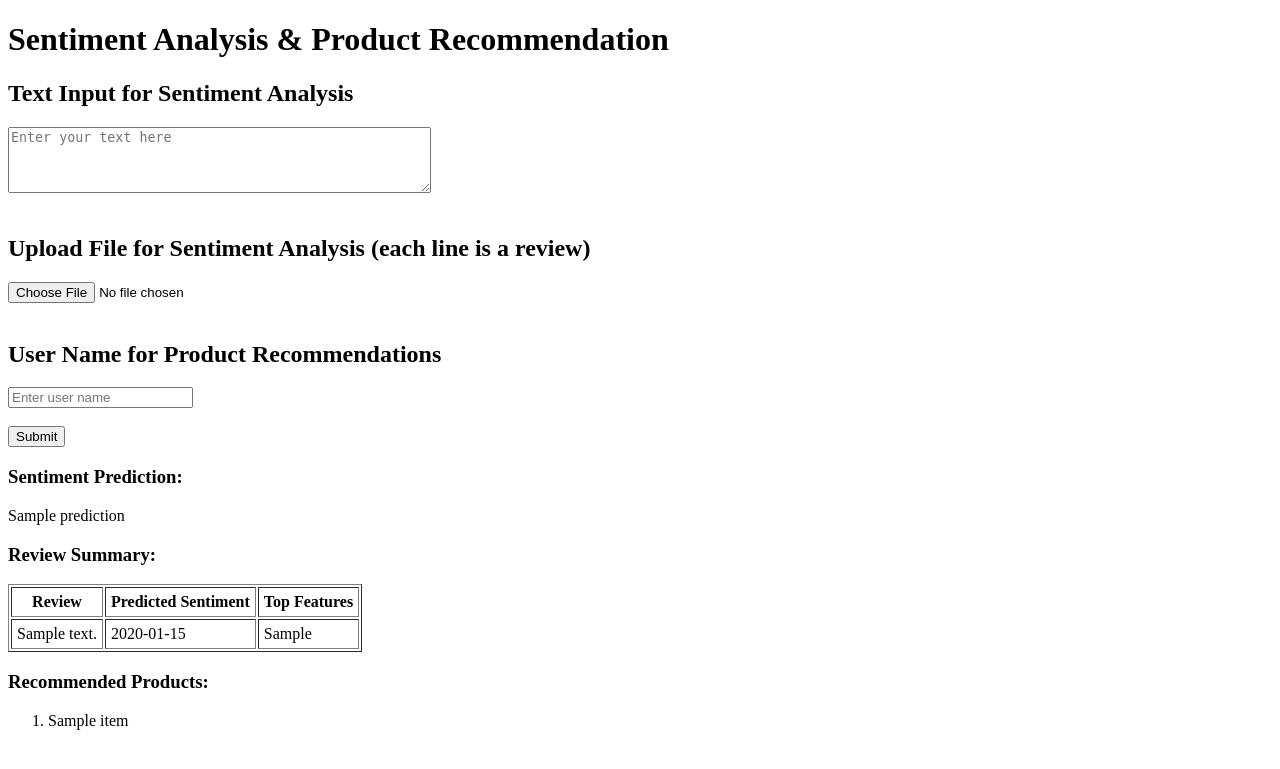
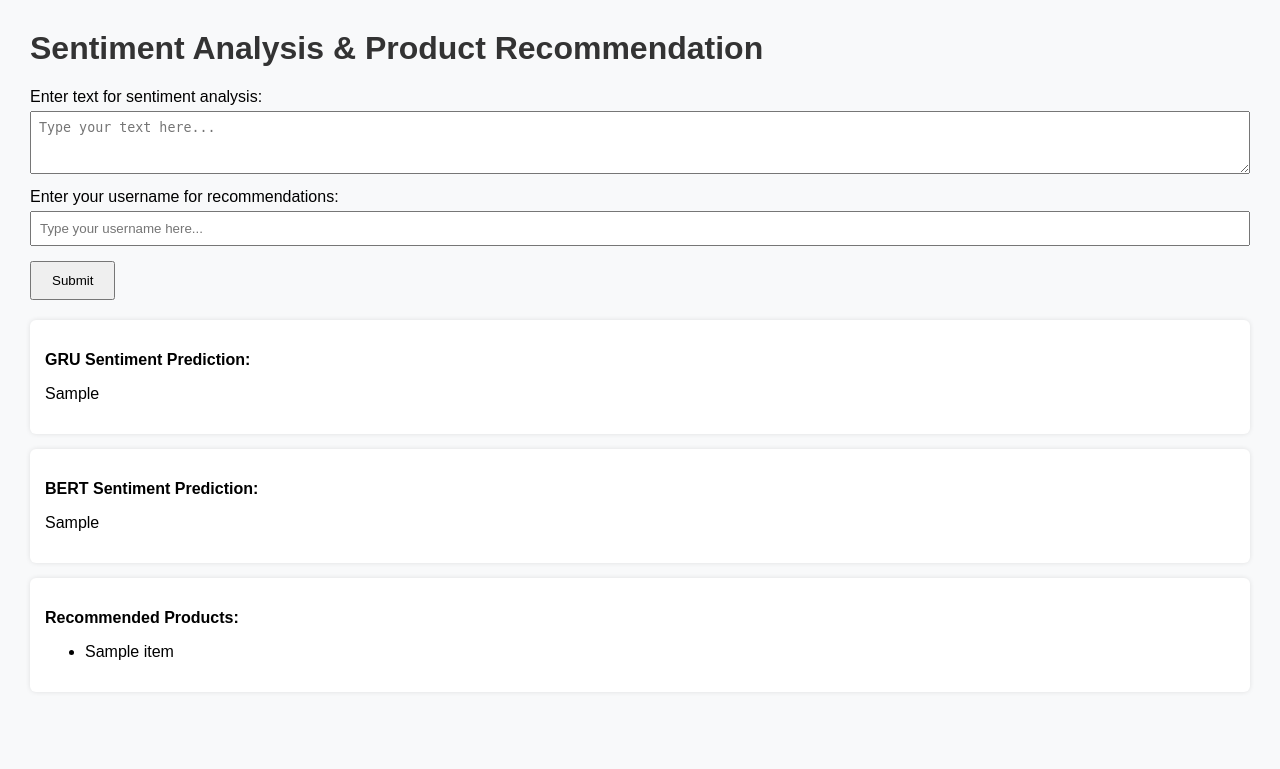
Before and after one commit to LavanyaKandikunta/E_Commerce_project_text_classification, a Flask app: template templates/index.html in a window 1280 px wide. Shown: the top 769 px of the page. Run offline with Flask 3, Linux system fonts and the light colour scheme; the template is opened without the code that fills it: most values are stand-ins (such as "Sample title", 1, 10 or a date in 2020).

Commit message:
30th update BERT model loaded to the app.py and updated accordingly

```diff
--- a/app.py
+++ b/app.py
@@ -10,24 +10,18 @@ import json
 import numpy as np
 import pandas as pd
 from sklearn.metrics.pairwise import cosine_similarity
-from sklearn.feature_extraction.text import TfidfVectorizer
-import zipfile
-import gdown
+import gdown, zipfile
 
-# ============================================================
-# Flask app
-# ============================================================
 app = Flask(__name__)
 
 # ============================================================
-# Environment & memory optimizations
+# 0️⃣ Environment setup for Render Free/Starter Tier
 # ============================================================
 os.environ["TF_CPP_MIN_LOG_LEVEL"] = "3"
 os.environ["CUDA_VISIBLE_DEVICES"] = "-1"
-os.environ["TF_FORCE_GPU_ALLOW_GROWTH"] = "false"
 
 # ============================================================
-# Model & metadata locations (lazy download)
+# 1️⃣ GRU model setup
 # ============================================================
 MODEL_DIR = "DL_models"
 os.makedirs(MODEL_DIR, exist_ok=True)
@@ -38,57 +32,92 @@ METADATA_FILE_ID = "1a_txG7ddnCViQ8bAuI_UPkrBRTqpsOEq"
 MODEL_FILE = os.path.join(MODEL_DIR, "gru_model.keras")
 METADATA_FILE = os.path.join(MODEL_DIR, "metadata.json")
 
-# ============================================================
-# Lazy-load GRU model + metadata + download only when needed
-# ============================================================
+if not os.path.exists(MODEL_FILE):
+    print("⚡ Downloading GRU model (.keras)...")
+    gdown.download(f"https://drive.google.com/uc?id={MODEL_FILE_ID}", MODEL_FILE, quiet=False)
+
+if not os.path.exists(METADATA_FILE):
+    print("⚡ Downloading metadata.json...")
+    gdown.download(f"https://drive.google.com/uc?id={METADATA_FILE_ID}", METADATA_FILE, quiet=False)
+
 gru_model = None
 tokenizer = None
 label_encoder = None
 
 def load_gru_model():
-    """Downloads and loads the GRU model + metadata only when needed."""
     global gru_model, tokenizer, label_encoder
-
-    # ---- Lazy download ----
-    if not os.path.exists(MODEL_FILE):
-        print("⚡ Downloading GRU model (.keras) from Google Drive...")
-        gdown.download(f"https://drive.google.com/uc?id={MODEL_FILE_ID}", MODEL_FILE, quiet=False)
-
-    if not os.path.exists(METADATA_FILE):
-        print("⚡ Downloading metadata.json from Google Drive...")
-        gdown.download(f"https://drive.google.com/uc?id={METADATA_FILE_ID}", METADATA_FILE, quiet=False)
-
-    # ---- Lazy load ----
     if gru_model is None:
+        import tensorflow as tf
         from tensorflow.keras.models import load_model
         from tensorflow.keras.preprocessing.text import tokenizer_from_json
-        import tensorflow as tf
-
-        tf.config.set_visible_devices([], 'GPU')
-        tf.get_logger().setLevel('ERROR')
 
         with open(METADATA_FILE, "r") as f:
             metadata = json.load(f)
-
         tokenizer = tokenizer_from_json(json.dumps(metadata["tokenizer"]))
         label_encoder = metadata["label_encoder"]
+
         gru_model = load_model(MODEL_FILE)
-
         print("✅ GRU model loaded successfully.")
     return gru_model
 
-def predict_text(text):
-    load_gru_model()  # ensures both download + load happen only once
-    if tokenizer is None or label_encoder is None:
-        return "⚠️ Model metadata missing"
+def predict_text_gru(text):
+    load_gru_model()
     seq = tokenizer.texts_to_sequences([text])
     seq = np.array(seq)
     pred_probs = gru_model.predict(seq)
-    idx = np.argmax(pred_probs, axis=1)[0]
-    return label_encoder.get(str(idx), "Unknown")
+    pred_index = np.argmax(pred_probs, axis=1)[0]
+    return label_encoder.get(str(pred_index), "Unknown")
+
+
 
 # ============================================================
-# Load user-product matrix (kept local for speed)
+# 2️⃣ BERT model setup (for model.safetensors)
+# ============================================================
+from transformers import BertTokenizer, BertForSequenceClassification
+import torch
+
+BERT_MODEL_DIR = "DL_models/bert_finetuned"
+
+bert_tokenizer = None
+bert_model = None
+
+def load_bert_model():
+    """
+    Lazy loads your fine-tuned BERT model that uses .safetensors format.
+    Hugging Face automatically detects and reads .safetensors files.
+    """
+    global bert_model, bert_tokenizer
+    if bert_model is None:
+        print("⚡ Loading fine-tuned BERT model (.safetensors)...")
+        bert_tokenizer = BertTokenizer.from_pretrained(BERT_MODEL_DIR)
+        bert_model = BertForSequenceClassification.from_pretrained(
+            BERT_MODEL_DIR,
+            from_tf=False,      # ensure we use PyTorch weights
+            torch_dtype=torch.float32,
+        )
+        bert_model.eval()  # inference mode (disables gradients)
+        print("✅ Fine-tuned BERT model loaded successfully (safetensors).")
+    return bert_model
+
+
+def predict_text_bert(text):
+    if bert_model is None or bert_tokenizer is None:
+        return "⚠️ BERT model not loaded"
+
+    inputs = bert_tokenizer(text, return_tensors="pt", truncation=True, padding=True)
+    with torch.no_grad():
+        outputs = bert_model(**inputs)
+        logits = outputs.logits
+        pred_id = torch.argmax(logits, dim=1).item()
+
+    # Convert model ID to human-readable label
+    pred_label = bert_label_map.get(pred_id, "Unknown")
+    return pred_label
+
+
+
+# ============================================================
+# 3️⃣ Recommendation system
 # ============================================================
 user_product_matrix = None
 if os.path.exists("user_product_matrix.csv"):
@@ -115,95 +144,58 @@ def recommend_products(user_name, top_n=5):
     return not_bought.sort_values(ascending=False).head(top_n).index.tolist()
 
 # ============================================================
-# Review summary + feature importance
-# ============================================================
-def summarize_reviews(texts):
-    results = []
-    for text in texts:
-        sentiment = predict_text(text)
-        results.append({"review": text, "sentiment": sentiment})
-
-    df = pd.DataFrame(results)
-
-    tfidf = TfidfVectorizer(max_features=5, stop_words='english')
-    tfidf_matrix = tfidf.fit_transform(texts)
-    feature_names = tfidf.get_feature_names_out()
-
-    top_features = []
-    for i in range(tfidf_matrix.shape[0]):
-        row = tfidf_matrix[i].toarray()[0]
-        top_idx = row.argsort()[-5:][::-1]
-        top_words = [feature_names[idx] for idx in top_idx if row[idx] > 0]
-        top_features.append(", ".join(top_words))
-
-    df["top_features"] = top_features
-    return df
-
-# ============================================================
-# Flask Routes
+# 4️⃣ Flask Routes
 # ============================================================
 @app.route("/", methods=["GET", "POST"])
 def home():
-    prediction = ""
+    prediction_gru = None
+    prediction_bert = None
     recommendations = []
-    summary_df = None
-
     if request.method == "POST":
         text_input = request.form.get("text_input")
         user_name = request.form.get("user_name")
-        file = request.files.get("file_input")
 
-        # File upload handling
-        if file:
-            lines = [line.decode("utf-8") for line in file.readlines()]
-            summary_df = summarize_reviews(lines)
-            prediction = summary_df.to_dict(orient="records")
+        if text_input:
+            prediction_gru = predict_text_gru(text_input)
+            prediction_bert = predict_text_bert(text_input)
 
-        # Single text input handling
-        if text_input:
-            prediction = predict_text(text_input)
-
-        # Product recommendations
         if user_name:
             recommendations = recommend_products(user_name)
+    return render_template("index.html",
+                           prediction_gru=prediction_gru,
+                           prediction_bert=prediction_bert,
+                           recommendations=recommendations)
 
-    return render_template("index.html",
-                           prediction=prediction,
-                           recommendations=recommendations,
-                           summary=summary_df)
+@app.route("/predict/gru", methods=["POST"])
+def api_gru():
+    data = request.get_json()
+    text = data.get("text", "")
+    return jsonify({"model": "GRU", "prediction": predict_text_gru(text)})
 
-@app.route("/predict", methods=["POST"])
-def predict_api():
-    data = request.get_json(force=True)
+@app.route("/predict/bert", methods=["POST"])
+def api_bert():
+    data = request.get_json()
     text = data.get("text", "")
-    if not text:
-        return jsonify({"error": "No text provided"}), 400
-    return jsonify({"text": text, "prediction": predict_text(text)})
+    return jsonify({"model": "BERT", "prediction": predict_text_bert(text)})
 
 @app.route("/recommend", methods=["POST"])
-def recommend_api():
-    data = request.get_json(force=True)
-    user_name = data.get("user")
-    top_n = data.get("top_n", 5)
-    recs = recommend_products(user_name, top_n)
-    return jsonify({"user": user_name, "recommendations": recs})
+def api_recommend():
+    data = request.get_json()
+    user = data.get("user")
+    recs = recommend_products(user)
+    return jsonify({"user": user, "recommendations": recs})
 
 @app.route("/status")
 def status():
     return jsonify({
-        "model_downloaded": os.path.exists(MODEL_FILE),
-        "metadata_downloaded": os.path.exists(METADATA_FILE),
         "gru_loaded": gru_model is not None,
-        "users": len(user_product_matrix) if user_product_matrix is not None else 0,
-        "products": user_product_matrix.shape[1] if user_product_matrix is not None else 0
+        "bert_loaded": bert_model is not None,
+        "users": len(user_product_matrix) if user_product_matrix is not None else 0
     })
 
 # ============================================================
-# Run app
+# 5️⃣ Run app
 # ============================================================
 if __name__ == "__main__":
     port = int(os.environ.get("PORT", 10000))
     app.run(host="0.0.0.0", port=port, debug=False)
-
-
-# In[ ]:
--- a/templates/index.html
+++ b/templates/index.html
@@ -1,55 +1,55 @@
 
 <!DOCTYPE html>
-<html>
+<html lang="en">
 <head>
-    <title>Sentiment & Recommendation App</title>
+    <meta charset="UTF-8">
+    <title>Multi-Model Sentiment & Recommendation App</title>
+    <style>
+        body { font-family: Arial, sans-serif; margin: 30px; background-color: #f8f9fa; }
+        h1 { color: #333; }
+        form { margin-bottom: 20px; }
+        input[type="text"], textarea { width: 100%; padding: 8px; margin: 5px 0 10px 0; box-sizing: border-box; }
+        button { padding: 10px 20px; margin-top: 5px; cursor: pointer; }
+        .result { background-color: #fff; padding: 15px; border-radius: 6px; box-shadow: 0 0 5px rgba(0,0,0,0.1); margin-top: 15px; }
+        .label { font-weight: bold; }
+    </style>
 </head>
 <body>
     <h1>Sentiment Analysis & Product Recommendation</h1>
 
-    <form method="POST" enctype="multipart/form-data">
-        <h2>Text Input for Sentiment Analysis</h2>
-        <textarea name="text_input" rows="4" cols="50" placeholder="Enter your text here"></textarea><br><br>
+    <form method="POST">
+        <label for="text_input">Enter text for sentiment analysis:</label>
+        <textarea name="text_input" id="text_input" rows="3" placeholder="Type your text here...">{{ request.form.get('text_input', '') }}</textarea>
 
-        <h2>Upload File for Sentiment Analysis (each line is a review)</h2>
-        <input type="file" name="file_input"><br><br>
+        <label for="user_name">Enter your username for recommendations:</label>
+        <input type="text" name="user_name" id="user_name" placeholder="Type your username here..." value="{{ request.form.get('user_name', '') }}">
 
-        <h2>User Name for Product Recommendations</h2>
-        <input type="text" name="user_name" placeholder="Enter user name"><br><br>
-
-        <input type="submit" value="Submit">
+        <button type="submit">Submit</button>
     </form>
 
-    {% if prediction %}
-        <h3>Sentiment Prediction:</h3>
-        <p>{{ prediction }}</p>
+    {% if prediction_gru %}
+    <div class="result">
+        <p class="label">GRU Sentiment Prediction:</p>
+        <p>{{ prediction_gru }}</p>
+    </div>
     {% endif %}
 
-    {% if summary %}
-    <h3>Review Summary:</h3>
-    <table border="1" cellpadding="5">
-        <tr>
-            <th>Review</th>
-            <th>Predicted Sentiment</th>
-            <th>Top Features</th>
-        </tr>
-        {% for row in summary.itertuples() %}
-        <tr>
-            <td>{{ row.review }}</td>
-            <td>{{ row.sentiment }}</td>
-            <td>{{ row.top_features }}</td>
-        </tr>
-        {% endfor %}
-    </table>
+    {% if prediction_bert %}
+    <div class="result">
+        <p class="label">BERT Sentiment Prediction:</p>
+        <p>{{ prediction_bert }}</p>
+    </div>
     {% endif %}
 
     {% if recommendations %}
-        <h3>Recommended Products:</h3>
-        <ol>
-        {% for item in recommendations %}
-            <li>{{ item }}</li>
-        {% endfor %}
-        </ol>
+    <div class="result">
+        <p class="label">Recommended Products:</p>
+        <ul>
+            {% for item in recommendations %}
+                <li>{{ item }}</li>
+            {% endfor %}
+        </ul>
+    </div>
     {% endif %}
 </body>
 </html>
```
